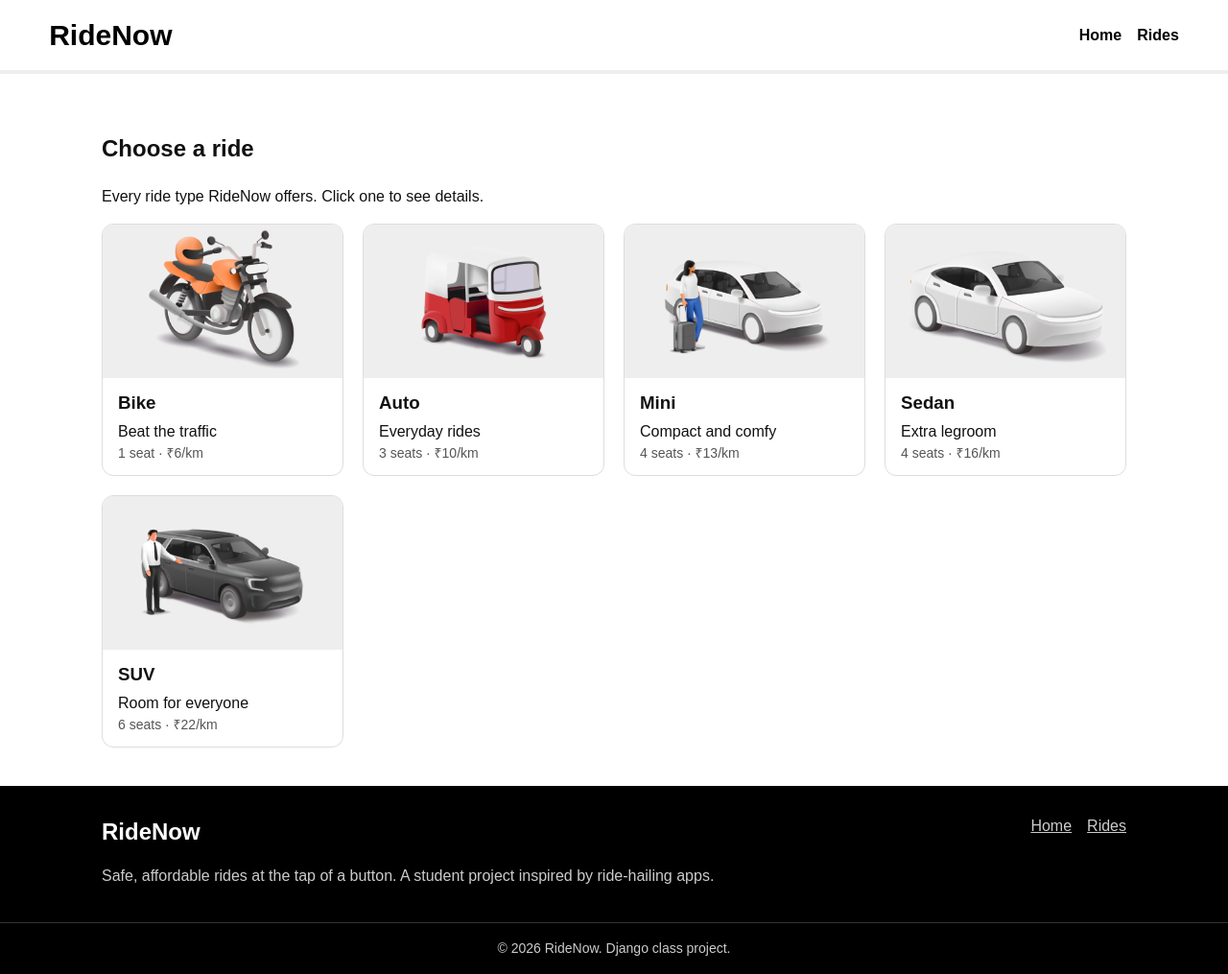
After one commit to gargkapish/Uber_Clone, a Django app: page /rides/ in a window 1280 px wide. The commit adds this page. Shown: the whole page at 96% size. Run offline with Django 5.2, Linux system fonts and the light colour scheme.

Commit message:
Add Rides list and Ride Detail pages

```diff
--- a/website/templates/website/base.html
+++ b/website/templates/website/base.html
@@ -12,6 +12,7 @@
         <a href="{% url 'home' %}" class="logo">RideNow</a>
         <nav class="nav">
             <a href="{% url 'home' %}">Home</a>
+            <a href="{% url 'rides' %}">Rides</a>
         </nav>
     </header>
 
@@ -27,6 +28,7 @@
             </div>
             <div class="footer-links">
                 <a href="{% url 'home' %}">Home</a>
+                <a href="{% url 'rides' %}">Rides</a>
             </div>
         </div>
         <p class="copyright">&copy; 2026 RideNow. Django class project.</p>
--- /dev/null
+++ b/website/templates/website/ride_card.html
@@ -0,0 +1,9 @@
+{% load static %}
+<a href="{% url 'ride_detail' ride.slug %}" class="card">
+    <img src="{% static ride.image %}" alt="{{ ride.name }} ride">
+    <div class="card-body">
+        <h3>{{ ride.name }}</h3>
+        <p>{{ ride.tagline }}</p>
+        <p class="meta">{{ ride.seats }} seat{{ ride.seats|pluralize }} &middot; &#8377;{{ ride.price_per_km }}/km</p>
+    </div>
+</a>
--- /dev/null
+++ b/website/templates/website/rides.html
@@ -0,0 +1,15 @@
+{% extends "website/base.html" %}
+
+{% block title %}Rides{% endblock %}
+
+{% block content %}
+<section class="container section">
+    <h1>Choose a ride</h1>
+    <p>Every ride type RideNow offers. Click one to see details.</p>
+    <div class="card-grid">
+        {% for ride in rides %}
+            {% include "website/ride_card.html" %}
+        {% endfor %}
+    </div>
+</section>
+{% endblock %}
--- a/website/urls.py
+++ b/website/urls.py
@@ -4,4 +4,6 @@ from . import views
 
 urlpatterns = [
     path('', views.home, name='home'),
+    path('rides/', views.rides, name='rides'),
+    path('rides/<slug:slug>/', views.ride_detail, name='ride_detail'),
 ]
--- a/website/views.py
+++ b/website/views.py
@@ -1,5 +1,38 @@
+from django.http import Http404
 from django.shortcuts import render
+
+
+# Ride types are fixed, so a plain list is enough (no database model needed).
+RIDES = [
+    {'slug': 'bike', 'name': 'Bike', 'seats': 1, 'price_per_km': 6, 'image': 'website/images/bike.png',
+     'tagline': 'Beat the traffic', 'description': 'Quick and cheap rides for one person. Best for short trips in busy city traffic.'},
+    {'slug': 'auto', 'name': 'Auto', 'seats': 3, 'price_per_km': 10, 'image': 'website/images/auto.png',
+     'tagline': 'Everyday rides', 'description': 'Affordable auto-rickshaw rides for up to three people, no bargaining needed.'},
+    {'slug': 'mini', 'name': 'Mini', 'seats': 4, 'price_per_km': 13, 'image': 'website/images/mini.png',
+     'tagline': 'Compact and comfy', 'description': 'AC hatchbacks at a budget price. A comfortable choice for daily travel.'},
+    {'slug': 'sedan', 'name': 'Sedan', 'seats': 4, 'price_per_km': 16, 'image': 'website/images/sedan.png',
+     'tagline': 'Extra legroom', 'description': 'Spacious sedans with more boot space. Great for airport and long trips.'},
+    {'slug': 'suv', 'name': 'SUV', 'seats': 6, 'price_per_km': 22, 'image': 'website/images/suv.png',
+     'tagline': 'Room for everyone', 'description': 'Large SUVs for groups and families with plenty of luggage.'},
+]
+
+
+def get_ride(slug):
+    for ride in RIDES:
+        if ride['slug'] == slug:
+            return ride
+    raise Http404('Ride type not found')
 
 
 def home(request):
     return render(request, 'website/home.html')
+
+
+def rides(request):
+    return render(request, 'website/rides.html', {'rides': RIDES})
+
+
+def ride_detail(request, slug):
+    ride = get_ride(slug)
+    others = [r for r in RIDES if r['slug'] != slug]
+    return render(request, 'website/ride_detail.html', {'ride': ride, 'others': others})
```
Also changed, not shown: website/templates/ride_detail.html (added, +31 -0 lines).
